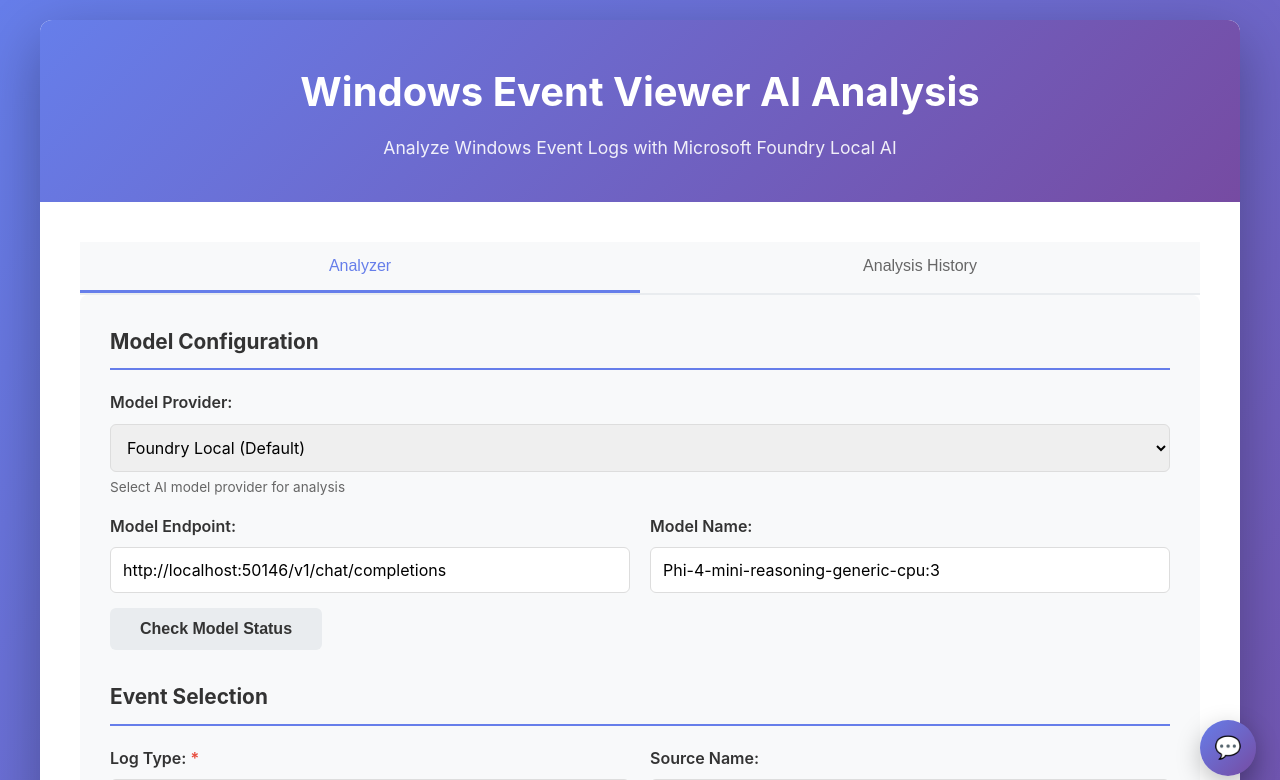
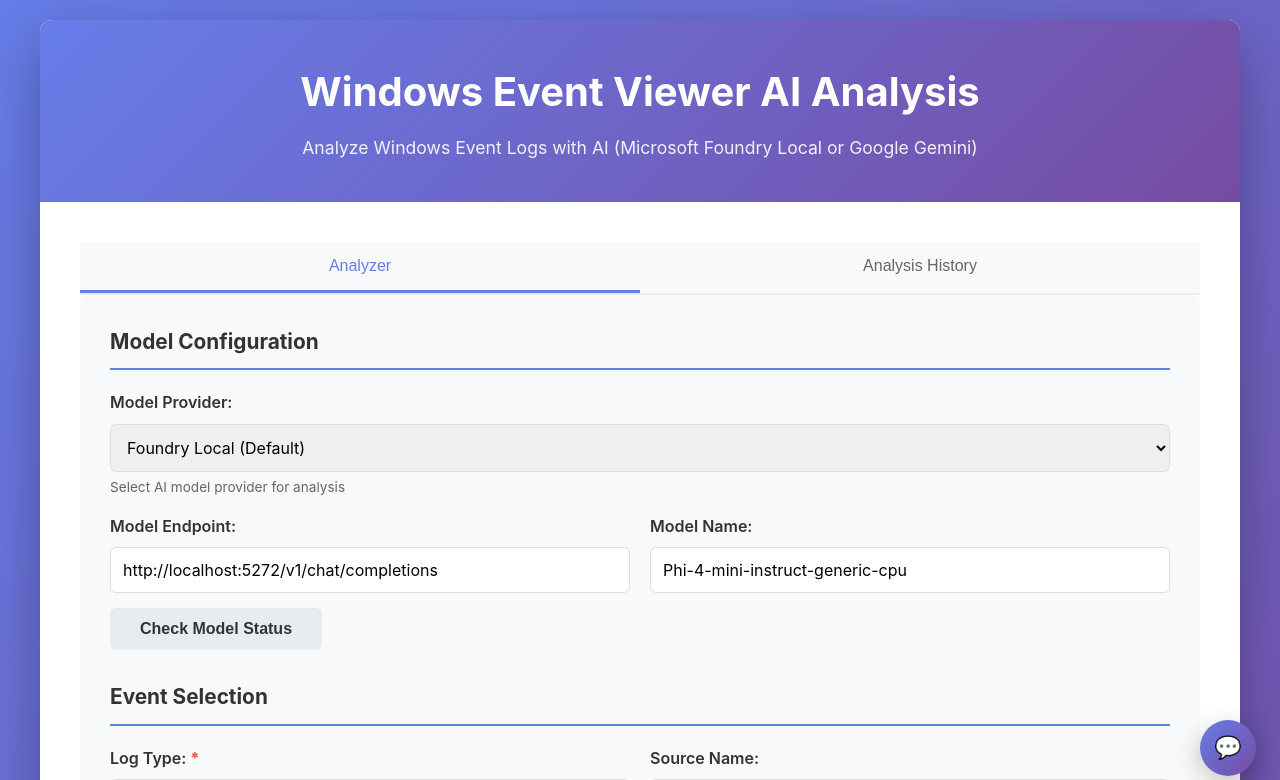
Before and after one commit to codefusser/DemoEventViewerAI, a Flask app: page / in a window 1280 px wide. Shown: the top 780 px of the page. Run offline with Flask 3, Linux system fonts and the light colour scheme.

Commit message:
new code changes to support Microsoft foundry local

```diff
--- a/app.py
+++ b/app.py
@@ -24,32 +24,34 @@
 app = Flask(__name__)
 app.config['JSON_SORT_KEYS'] = False
 
+# ================================================================================
 # Configuration
-DEFAULT_MODEL_ENDPOINT = "http://localhost:50146/v1/chat/completions"
-# DEFAULT_MODEL_NAME = "qwen2.5-7b-instruct-generic-cpu:4"
-DEFAULT_MODEL_NAME = "Phi-4-mini-reasoning-generic-cpu:3"
-MODEL_TIMEOUT = 120  # Increased timeout for model inference (seconds)
-GEMINI_API_KEY = os.getenv('GEMINI_API_KEY', '')  # Get from env var or form input
+# ================================================================================
+DEFAULT_MODEL_ENDPOINT = "http://localhost:52453/v1/chat/completions"  # Microsoft Foundry Local
+DEFAULT_MODEL_NAME = "Phi-4-mini-instruct-generic-cpu:3"  # Foundry Local default model
+MODEL_TIMEOUT = 120  # Timeout for model inference (seconds)
+GEMINI_API_KEY = os.getenv('GEMINI_API_KEY', '')  # Get from environment variable
+GEMINI_MODEL = 'models/gemini-2.5-flash'  # Latest Gemini model
 DATA_DIR = Path("data")
 DATA_DIR.mkdir(exist_ok=True)
 
 # Standard Windows Event Log types
 EVENTLOG_TYPES = ["System", "Application", "Security", "Setup"]
 
-# Helper Functions
-# ----------------
-# ------------------------------------------------------------------------------
+# ================================================================================
 # Windows Event Log Functions
-# ------------------------------------------------------------------------------
-# ----------------------------------------------------------------------
-# Event Log Retrieval and Analysis
-# ----------------------------------------------------------------------
-# ----------------------------------------------------------------------
-# Event Log Retrieval
-# ----------------------------------------------------------------------
-# ----------------------------------------------------------------------
+# ================================================================================
+
 def get_all_event_sources(log_type):
-    """Retrieve all source names from a Windows Event Log type."""
+    """
+    Retrieve all source names from a Windows Event Log type.
+
+    Args:
+        log_type: Windows event log type (System, Application, Security, Setup)
+
+    Returns:
+        Sorted list of source names from the event log
+    """
     try:
         handle = win32evtlog.OpenEventLog(None, log_type)
         # Read events to discover sources - note: sources come from event records
@@ -67,11 +69,20 @@
     except Exception as e:
         return [f"Error: {str(e)}"]
 
-# ----------------------------------------------------------------------
-# Event Log Retrieval by Criteria
-# ----------------------------------------------------------------------
+
 def get_events_by_criteria(log_type, source_name=None, event_id=None, max_count=100):
-    """Retrieve events matching specified criteria."""
+    """
+    Retrieve events matching specified criteria.
+
+    Args:
+        log_type: Event log type to query
+        source_name: Filter by source name (optional)
+        event_id: Filter by event ID (optional)
+        max_count: Maximum number of events to retrieve
+
+    Returns:
+        List of matching event dictionaries or error dict
+    """
     try:
         handle = win32evtlog.OpenEventLog(None, log_type)
         flags = win32evtlog.EVENTLOG_BACKWARDS_READ | win32evtlog.EVENTLOG_SEQUENTIAL_READ
@@ -118,15 +129,22 @@
     except Exception as e:
         return {"error": str(e)}
 
-# ----------------------------------------------------------------------
+
+# ================================================================================
 # AI Model Analysis Functions
-# ----------------------------------------------------------------------
+# ================================================================================
 
-# ----------------------------------------------------------------------
-# Local Fallback Analysis
-# ----------------------------------------------------------------------
 def local_fallback_analysis(event_data):
-    """Simple heuristic analysis if model endpoint is unavailable."""
+    """
+    Simple heuristic analysis when AI model is unavailable.
+    Provides basic pattern matching for common Windows events.
+
+    Args:
+        event_data: Single event dictionary or list of events
+
+    Returns:
+        String with basic diagnostic analysis
+    """
     eid = int(event_data.get("EventID", 0) or 0)
     src = str(event_data.get("SourceName", "") or "")
     msg = str(event_data.get("Message", "") or "").strip()
@@ -146,11 +164,19 @@
 
     return "\n".join(parts)
 
-# ----------------------------------------------------------------------
-# Analyze with Gemini or Foundry Local Model
-# ----------------------------------------------------------------------
+
 def analyze_with_gemini(events_data, api_key, custom_prompt=None):
-    """Send events to Google Gemini API for analysis."""
+    """
+    Analyze events using Google Gemini AI API.
+
+    Args:
+        events_data: List of events to analyze
+        api_key: Google Gemini API key
+        custom_prompt: Optional custom analysis prompt
+
+    Returns:
+        Analysis result string or error message
+    """
     if not GEMINI_AVAILABLE:
         return "Gemini library not installed. Run: pip install google-generativeai"
 
@@ -159,7 +185,7 @@
 
     try:
         genai.configure(api_key=api_key)
-        model = genai.GenerativeModel('models/gemini-2.5-flash')
+        model = genai.GenerativeModel(GEMINI_MODEL)
 
         # Prepare event data (limit size)
         try:
@@ -184,11 +210,20 @@
     except Exception as e:
         return f"Gemini API error: {str(e)}"
 
-# ----------------------------------------------------------------------
-# Analyze with Foundry Local Model
-# ----------------------------------------------------------------------
+
 def analyze_with_model(events_data, model_endpoint, model_name, custom_prompt=None):
-    """Send events to Microsoft Foundry Local API for analysis."""
+    """
+    Analyze events using Microsoft Foundry Local model.
+
+    Args:
+        events_data: List of events to analyze
+        model_endpoint: Foundry Local API endpoint URL
+        model_name: Name of the model to use
+        custom_prompt: Optional custom analysis prompt
+
+    Returns:
+        Analysis result string or error message with fallback
+    """
     event_data = json.dumps(events_data, indent=2)[:95]  # Limit size for prompt
     # print(event_data)
     if custom_prompt:
@@ -252,11 +287,21 @@
         fallback = local_fallback_analysis(events_data[0] if isinstance(events_data, list) else events_data)
         return f"Parse error: {e}\n\nFallback analysis:\n{fallback}"
 
-# ----------------------------------------------------------------------
-# Save Analysis Result
-# ----------------------------------------------------------------------
+
 def save_analysis_result(log_type, source_name, event_id, events, analysis):
-    """Save analysis result to JSON file."""
+    """
+    Save analysis result to JSON file.
+
+    Args:
+        log_type: Event log type analyzed
+        source_name: Source name (if filtered)
+        event_id: Event ID (if filtered)
+        events: List of events that were analyzed
+        analysis: AI analysis result
+
+    Returns:
+        Path to saved JSON file
+    """
     timestamp = datetime.now().isoformat()
     result = {
         "timestamp": timestamp,
@@ -275,18 +320,23 @@
     return str(filename)
 
 
-# Flask Routes
+# ================================================================================
+# Flask Routes & API Endpoints
+# ================================================================================
+
 @app.route('/')
 def index():
     """Serve main HTML page."""
     return render_template('index.html')
 
-# ----------------------------------------------------------------------
-# API Endpoints
-# ----------------------------------------------------------------------
+
 @app.route('/api/model-status', methods=['POST'])
 def model_status():
-    """Check if model endpoint is responding."""
+    """
+    Check if model endpoint is responding.
+
+    Supports both Microsoft Foundry Local and Google Gemini endpoints.
+    """
     data = request.json
     model_endpoint = data.get('model_endpoint', DEFAULT_MODEL_ENDPOINT)
     model_name = data.get('model_name', DEFAULT_MODEL_NAME)
@@ -331,17 +381,13 @@
             "details": str(e)[:200]
         }), 500
 
-# ----------------------------------------------------------------------
-# Event Log API Endpoints
-# ----------------------------------------------------------------------
+
 @app.route('/api/log-types')
 def get_log_types():
-    """Return available event log types."""
+    """Return available event log types (System, Application, Security, Setup)."""
     return jsonify({"log_types": EVENTLOG_TYPES})
 
-# ----------------------------------------------------------------------
-# Event Source API Endpoint
-# ----------------------------------------------------------------------
+
 @app.route('/api/sources/<log_type>')
 def get_sources(log_type):
     """Return available source names for a log type."""
@@ -352,12 +398,9 @@
     return jsonify({"sources": sources})
 
 
-# ----------------------------------------------------------------------
-# Event Retrieval API Endpoint
-# ----------------------------------------------------------------------
 @app.route('/api/events', methods=['POST'])
 def get_events():
-    """Retrieve events matching criteria."""
+    """Retrieve events matching criteria (log type, source, event ID)."""
     data = request.json
     log_type = data.get('log_type')
     source_name = data.get('source_name')
@@ -370,12 +413,14 @@
     events = get_events_by_criteria(log_type, source_name, event_id, max_count)
     return jsonify({"events": events})
 
-# ----------------------------------------------------------------------
-# Event Analysis API Endpoint
-# ----------------------------------------------------------------------
+
 @app.route('/api/analyze', methods=['POST'])
 def analyze():
-    """Analyze events with AI model."""
+    """
+    Analyze events with AI model (Foundry Local or Gemini).
+
+    Accepts both Microsoft Foundry Local and Google Gemini model parameters.
+    """
     data = request.json
     log_type = data.get('log_type')
     source_name = data.get('source_name')
@@ -410,12 +455,14 @@
         "result_file": result_file
     })
 
-# ----------------------------------------------------------------------
-# Chat API Endpoint
-# ----------------------------------------------------------------------
+
 @app.route('/api/chat', methods=['POST'])
 def chat():
-    """Chat endpoint for follow-up questions using retrieved events as context."""
+    """
+    Chat endpoint for follow-up questions using retrieved events as context.
+
+    Supports both Foundry Local and Gemini models for interactive analysis.
+    """
     data = request.json or {}
     model_provider = data.get('model_provider', 'foundry')  # 'foundry' or 'gemini'
     model_endpoint = data.get('model_endpoint', DEFAULT_MODEL_ENDPOINT)
@@ -446,7 +493,7 @@
 
         try:
             genai.configure(api_key=gemini_api_key)
-            model = genai.GenerativeModel('models/gemini-2.5-flash')
+            model = genai.GenerativeModel(GEMINI_MODEL)
             user_message = system_msg + "\n\nUser Question: " + question
             response = model.generate_content(user_message)
             reply = response.text if response else "Gemini returned empty response"
@@ -492,9 +539,8 @@
             return jsonify({"reply": ""})
         except Exception as e:
             return jsonify({"error": f"Parse error: {e}"}), 500
-# ----------------------------------------------------------------------
-# Results API Endpoints
-# ----------------------------------------------------------------------
+
+
 @app.route('/api/results')
 def get_results():
     """List all saved analysis results."""
@@ -507,9 +553,6 @@
     return jsonify({"results": results})
 
 
-# ----------------------------------------------------------------------
-# Results API Endpoints
-# ----------------------------------------------------------------------
 @app.route('/api/results/<filename>')
 def get_result(filename):
     """Get a specific analysis result."""
@@ -523,8 +566,15 @@
     return jsonify(result)
 
 
-# ----------------------------------------------------------------------
-# Run the Flask app
-# ----------------------------------------------------------------------
+# ================================================================================
+# Application Entry Point
+# ================================================================================
+
 if __name__ == '__main__':
+    print("🚀 Starting Windows Event Viewer AI")
+    print(f"📡 Foundry Local endpoint: {DEFAULT_MODEL_ENDPOINT}")
+    print(f"🤖 Default model: {DEFAULT_MODEL_NAME}")
+    print(f"✨ Gemini model: {GEMINI_MODEL}")
+    print("🌐 Web interface: http://localhost:5000")
+    print(f"💾 Data directory: {DATA_DIR.absolute()}")
     app.run(debug=True, host='localhost', port=5000)
--- a/templates/index.html
+++ b/templates/index.html
@@ -11,7 +11,7 @@
         <!-- Header -->
         <header class="header">
             <h1>Windows Event Viewer AI Analysis</h1>
-            <p>Analyze Windows Event Logs with Microsoft Foundry Local AI</p>
+            <p>Analyze Windows Event Logs with AI (Microsoft Foundry Local or Google Gemini)</p>
         </header>
 
         <!-- Main Content -->
@@ -42,14 +42,14 @@
                             <div class="form-group">
                                 <label for="modelEndpoint">Model Endpoint:</label>
                                 <input type="text" id="modelEndpoint" name="modelEndpoint"
-                                       value="http://localhost:50146/v1/chat/completions"
-                                       placeholder="http://localhost:50146/v1/chat/completions">
+                                       value="http://localhost:5272/v1/chat/completions"
+                                       placeholder="http://localhost:5272/v1/chat/completions">
                             </div>
                             <div class="form-group">
                                 <label for="modelName">Model Name:</label>
                                 <input type="text" id="modelName" name="modelName"
-                                       value="Phi-4-mini-reasoning-generic-cpu:3"
-                                       placeholder="e.g., Phi-4-mini-reasoning-generic-cpu:3">
+                                       value="Phi-4-mini-instruct-generic-cpu"
+                                       placeholder="e.g., Phi-4-mini-instruct-generic-cpu">
                             </div>
                         </div>
                         <div class="form-row" id="geminiSection" style="display: none;">
```
Also changed, not shown: requirements.txt (+8 -1 lines), README.md.
